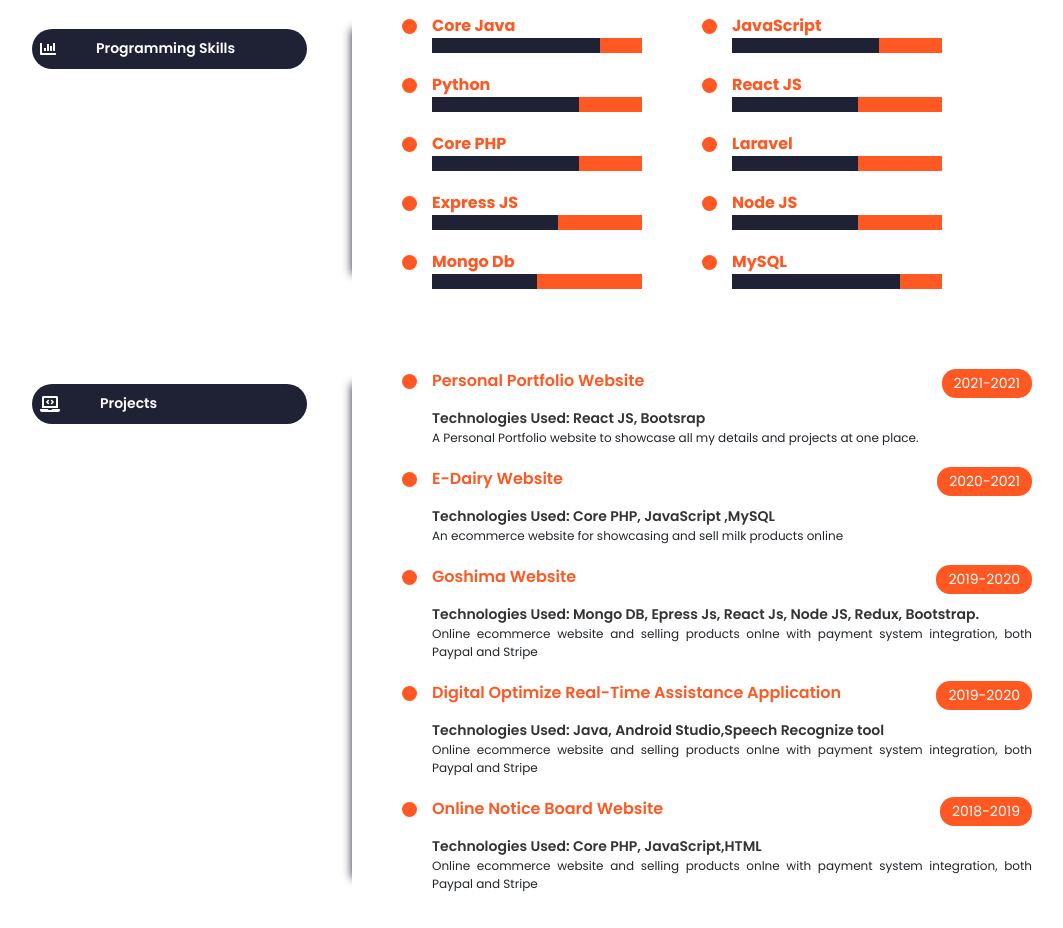
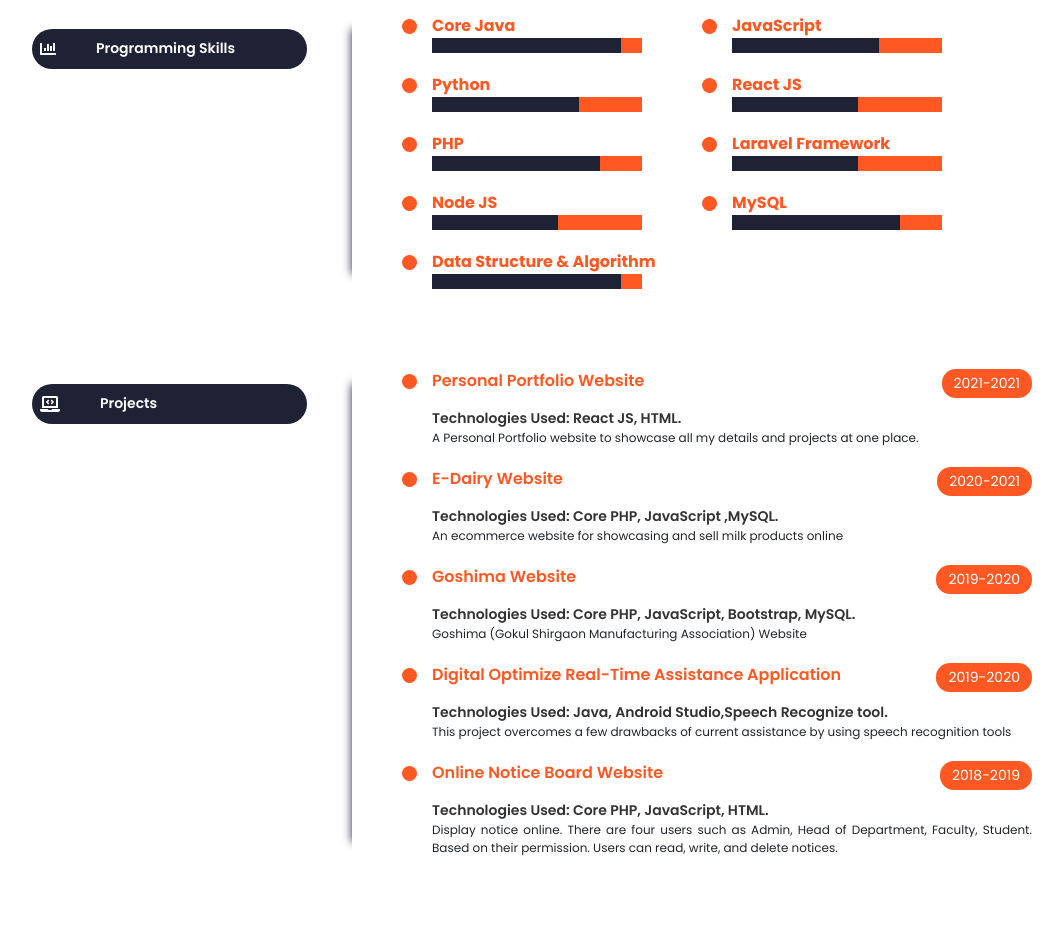
Before and after one commit to rahulpatil99/resume, a React (Create React App) app: page / in a window 1280 px wide. Shown: the part 2060-2988 px from the top of the page, without its empty margins (108-1171 px from the left). Built offline with nearby package versions, Linux system fonts and the light colour scheme.

Commit message:
resume done

```diff
--- a/src/portfolioContainer/Resume/Resume.js
+++ b/src/portfolioContainer/Resume/Resume.js
@@ -1,7 +1,7 @@
 import React from "react";
 import ScreenHeading from "../../utilities/ScreenHeading/ScreenHeading";
-// import ScrollService from "../../utilities/ScrollService";
-// import Animations from "../../utilities/Animations";
+// import ScrollService from "../../utilities/scrollService";
+import Animations from "../../utilities/Animations";
 import "./Resume.css";
 
 const Resume = (props) => {
@@ -9,13 +9,11 @@ const Resume = (props) => {
 
 
 
-    // let fadeInScreenHandler = (screen) => {
-    //   if (screen.fadeInScreen !== props.id) return;
+    let fadeInScreenHandler = (screen) => {
+      if (screen.fadeInScreen !== props.id) return;
 
-    // Animations.animations.fadeInScreen(props.id);
-  // };
-  // const fadeInSubscription =
-    // ScrollService.currentScreenFadeIn.subscribe(fadeInScreenHandler);
+    Animations.animations.fadeInScreen(props.id);
+  };
 
   /* REUSABLE MINOR COMPONENTS */
   const ResumeHeading = (props) => {
@@ -51,16 +49,15 @@ const Resume = (props) => {
 
   //here we have
   const programmingSkillsDetails = [
-    { skill: "Core Java", ratingPercentage: 80 },
+    { skill: "Core Java", ratingPercentage: 90 },
     { skill: "JavaScript", ratingPercentage: 70 },
     { skill: "Python", ratingPercentage: 70 },
     { skill: "React JS", ratingPercentage: 60 },
-    { skill: "Core PHP", ratingPercentage: 70 },
-    { skill: "Laravel", ratingPercentage: 60 },
-    { skill: "Express JS", ratingPercentage: 60 },
+    { skill: "PHP", ratingPercentage: 80 },
+    { skill: "Laravel Framework", ratingPercentage: 60 },
     { skill: "Node JS", ratingPercentage: 60 },
-    { skill: "Mongo Db", ratingPercentage: 50 },
     { skill: "MySQL", ratingPercentage: 80 },
+    { skill: "Data Structure & Algorithm", ratingPercentage: 90 },
   ];
 
   const projectsDetails = [
@@ -69,7 +66,7 @@ const Resume = (props) => {
       duration: { fromDate: "2021", toDate: "2021" },
       description:
         "A Personal Portfolio website to showcase all my details and projects at one place.",
-      subHeading: "Technologies Used: React JS, Bootsrap",
+      subHeading: "Technologies Used: React JS, HTML.",
     },
     {
       title: "E-Dairy Website ",
@@ -77,38 +74,38 @@ const Resume = (props) => {
       description:
         "An ecommerce website for showcasing and sell milk products online",
       subHeading:
-        "Technologies Used:  Core PHP, JavaScript ,MySQL",
+        "Technologies Used:  Core PHP, JavaScript ,MySQL.",
     },
     {
       title: "Goshima Website ",
       duration: { fromDate: "2019", toDate: "2020" },
       description:
-        "Online ecommerce website  and selling products onlne with payment system integration, both Paypal and Stripe",
+        "Goshima (Gokul Shirgaon Manufacturing Association) Website",
       subHeading:
-        "Technologies Used: Mongo DB, Epress Js, React Js, Node JS, Redux, Bootstrap.",
+        "Technologies Used: Core PHP, JavaScript, Bootstrap, MySQL.",
     },
 
     {
       title: "Digital Optimize Real-Time Assistance Application",
       duration: { fromDate: "2019", toDate: "2020" },
       description:
-        "Online ecommerce website  and selling products onlne with payment system integration, both Paypal and Stripe",
+        "This project overcomes a few drawbacks of current assistance by using speech recognition tools",
       subHeading:
-        "Technologies Used: Java, Android Studio,Speech Recognize tool",
+        "Technologies Used: Java, Android Studio,Speech Recognize tool.",
     },
 
     {
       title: " Online Notice Board Website",
       duration: { fromDate: "2018", toDate: "2019" },
       description:
-        "Online ecommerce website  and selling products onlne with payment system integration, both Paypal and Stripe",
+        ` Display notice online. There are four users such as Admin, Head of Department, Faculty, Student.
+        Based on their permission. Users can read, write, and delete notices.`,
       subHeading:
-        "Technologies Used: Core PHP, JavaScript,HTML",
+        "Technologies Used: Core PHP, JavaScript, HTML.",
     },
   ];
 
   const resumeDetails = [
-    // <div className={toggleState===0?"active-resume" : "deactive-resume"} >
     <div className="resume-screen-container" key="education">
       <ResumeHeading
         heading={"Sanjay Ghodawat Institutions, Kolhapur"}
@@ -130,18 +127,15 @@ const Resume = (props) => {
         toDate={"2014"}
       />
     </div>
-    // </div>
     ,
 
 
 
     /* PROGRAMMING SKILLS */
-    // <div className={toggleState===1?"active-resume" : "deactive-resume"} >
     <div
       className="programming-skills-container"
       key="programming-skills"
       >
-      {/* programming-skills-container" */}
       {programmingSkillsDetails.map((skill, index) => (
         <div className="skill-parent" key={index}>
           <div className="heading-bullet"></div>
@@ -155,11 +149,9 @@ const Resume = (props) => {
         </div>
       ))}
     </div>
-    // </div>
     ,
 
     /* PROJECTS */
-    // <div className={toggleState===2?"active-resume" : "deactive-resume"} >
     <div className="resume-screen-container" key="projects">
       {projectsDetails.map((projectsDetails, index) => (
         <ResumeHeading
@@ -172,7 +164,6 @@ const Resume = (props) => {
         />
       ))}
     </div>
-    // </div>
     ,
 
 
@@ -209,7 +200,6 @@ const Resume = (props) => {
       <div className="resume-card">
           <div className="resume-bullets">
             <div className="bullet-container">
-              {/* <div className="bullet-icons"></div> */}
               <div className="bullets">{getBullet(index)}</div>
             </div>
           </div>
```
